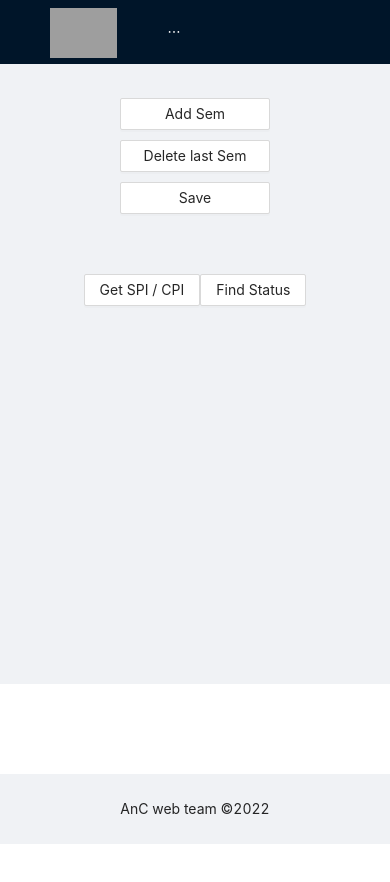
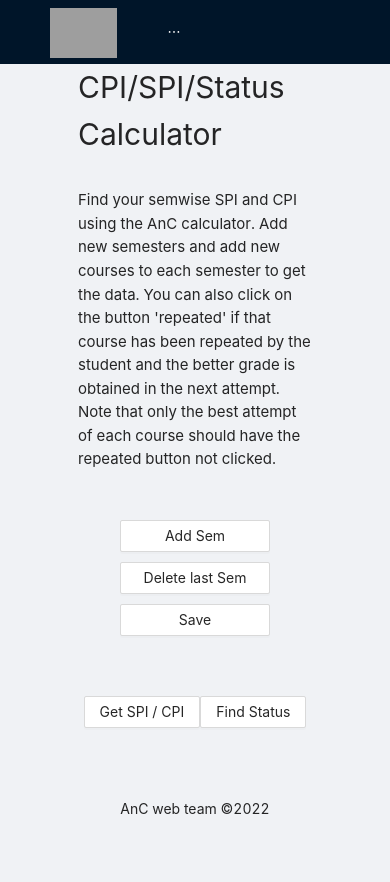
Before and after one commit to Academics-and-Career-Council/calculator.anciitk.in, a Next.js app: page / in a window 390 px wide. Shown: the top 882 px of the page. Before the commit the page ends 844 px from the top, so only its background shows below. Built offline with nearby package versions, Linux system fonts and the light colour scheme; grey boxes are pictures that could not be loaded.

Commit message:
Mobile view added

```diff
--- a/package.json
+++ b/package.json
@@ -14,6 +14,7 @@
     "axios": "^0.27.2",
     "next": "12.3.1",
     "react": "18.2.0",
+    "react-device-detect": "^2.2.2",
     "react-dom": "18.2.0",
     "recoil": "^0.7.5"
   },
--- a/pages/index.tsx
+++ b/pages/index.tsx
@@ -2,7 +2,8 @@ import { Menu, Breadcrumb } from 'antd';
 import Layout, { Content, Footer, Header } from 'antd/lib/layout/layout';
 import type { NextPage } from 'next'
 import Navigation from '../components/navigation';
-//style={{display:'flex',justifyContent:'center', alignItems:'center'}}
+import {isBrowser, isMobile} from 'react-device-detect'
+
 const Home: NextPage = () => {
     return (
       <div style={{display:'flex',justifyContent:'center', alignItems:'center'}}>
@@ -28,12 +29,42 @@ const Home: NextPage = () => {
         items={[{key:"title", label:"CPI / SPI / AP calculator"}]}
       />
     </Header>
-    <Content className="site-layout" style={{ paddingLeft: '20%', paddingRight: '20%', marginTop: 64 }}>
-
+    <div>
+      {
+        !isMobile &&
+          <Content className="site-layout" style={{ paddingLeft: '20%', paddingRight: '20%', marginTop: 64 }}>
+            {/* <div  style={{ justifyContent:'center', alignItems:'center'}}> */}
+            <div style={{display:'flex', justifyContent:'center', alignItems:'center'}}>
+                <p style={{fontSize: "30px",justifyContent:'center', alignItems:'center'}}>CPI/SPI/Status Calculator</p>
+                </div>
+                <div style={{display:'flex', justifyContent:'center', alignItems:'center'}}>
+                <p style={{fontSize: "15px", justifyContent:'center', alignItems:'center'}}>
+                  Find your semwise SPI and CPI using the AnC calculator.
+                  Add new semesters and add new courses to each semester to get the data.
+                   You can also click on the button 'repeated' if that course has been repeated by the student and the better grade is obtained in the
+                   next attempt. Note that only the best attempt of each course should have the repeated button not clicked.
+                </p>
+            </div>
       <div className="site-layout-background" style={{ padding: 24, minHeight: 620 }}>
       <Navigation />
       </div>
     </Content>
+      }
+    </div>
+    <div>
+      {
+        isMobile &&
+        <Content className="site-layout" style={{ marginTop: 64 }}>
+          <div  style={{display:'flex',justifyContent:'center', alignItems:'center'}}>
+
+          </div>
+          <div className="site-layout-background" style={{ padding: 24, minHeight: 620 }}>
+            <Navigation />
+          </div>
+        </Content>
+      }
+    </div>
+
     <Footer style={{ textAlign: 'center', position:'fixed', bottom:"0px", left:"0px", right:"0px" }}>AnC web team ©2022 </Footer>
   </Layout>
 
```
Also changed, not shown: 1 other file (tests, documents, lock files or other folders).
